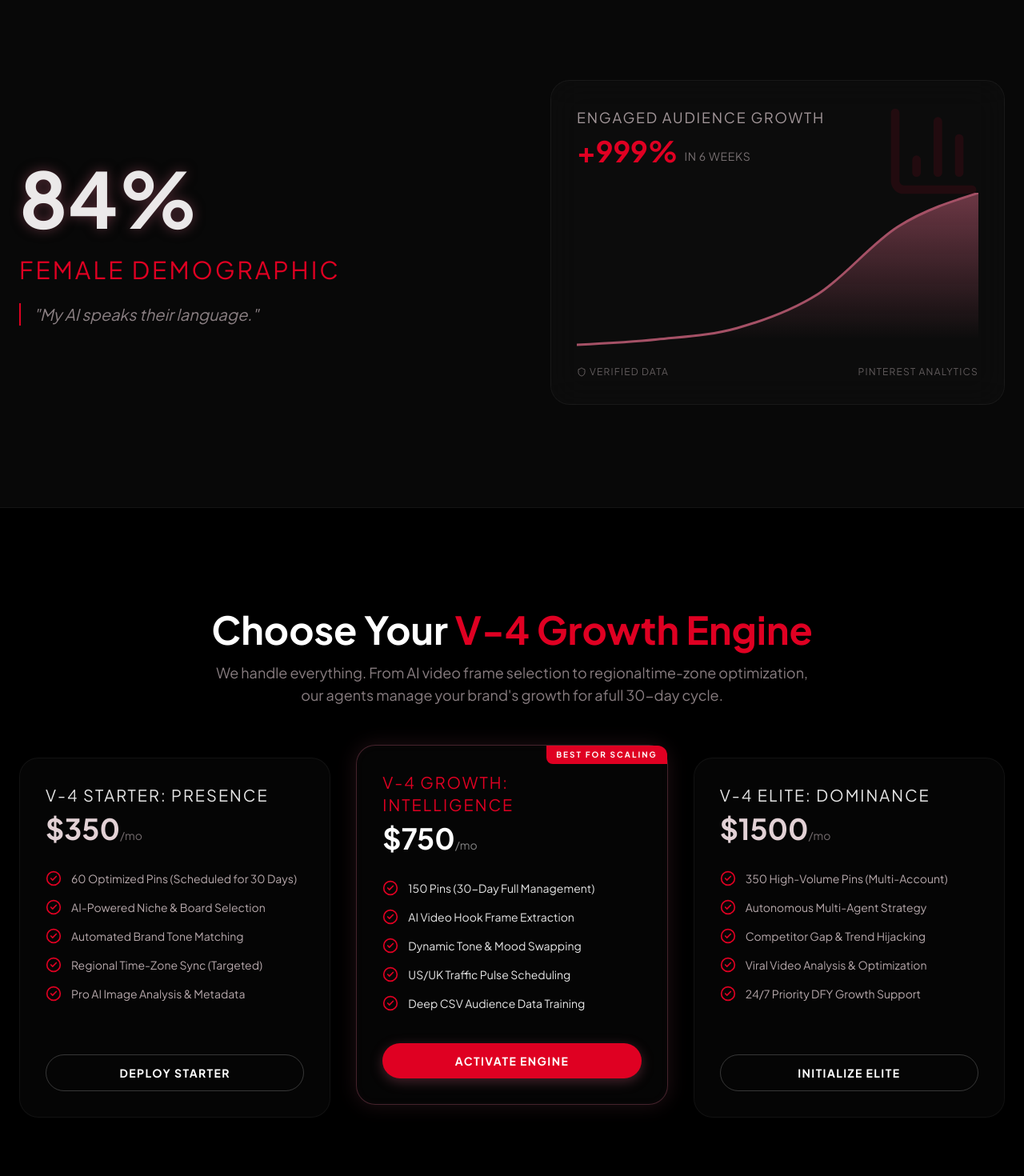
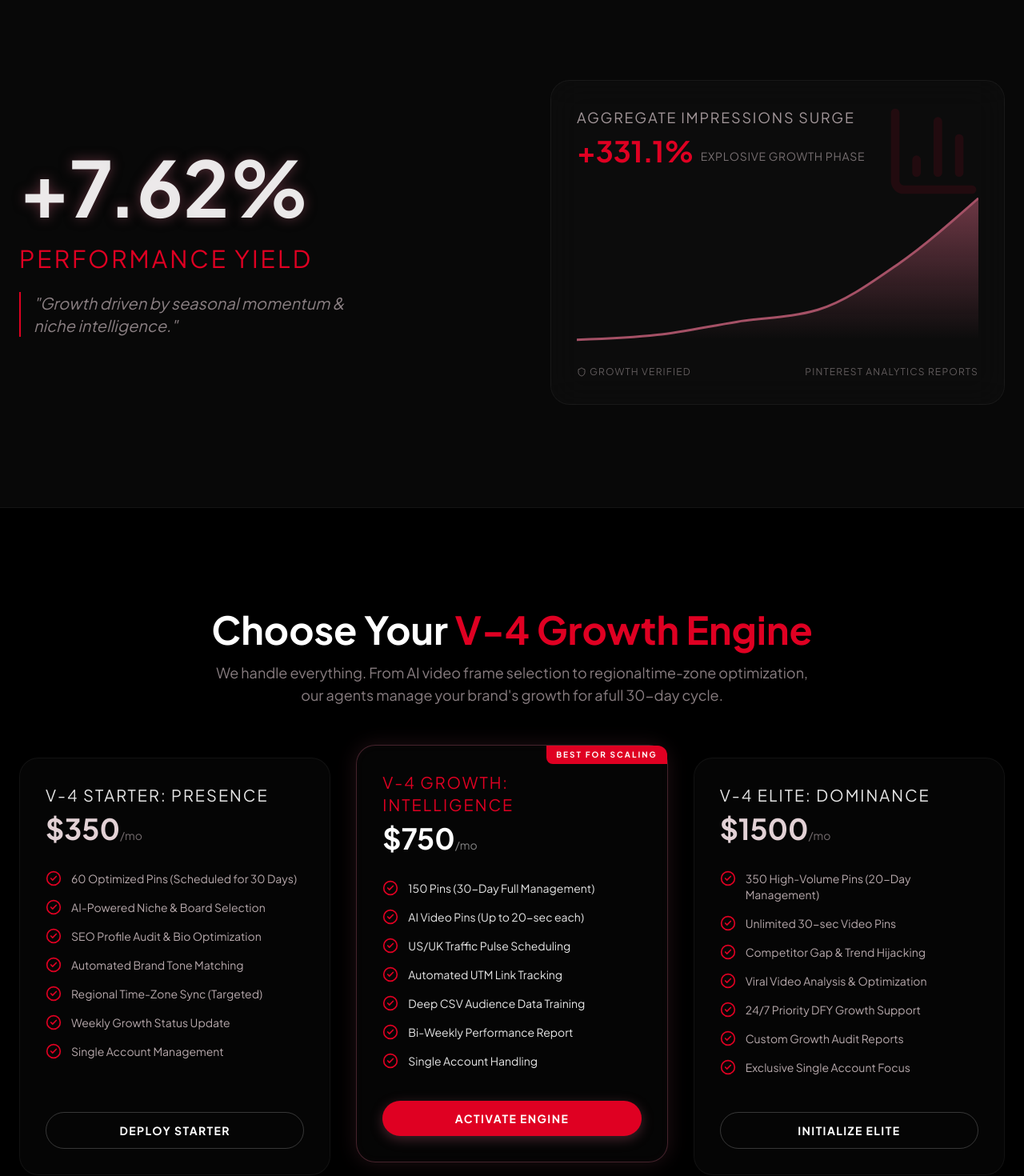
Before and after one commit to sadafshahab97/Pinterest-Automation-V2, a Next.js app: page / in a window 1280 px wide. Shown: the part 920-2390 px from the top of the page at 80% size. Built offline with nearby package versions, Linux system fonts and the light colour scheme.

Commit message:
v-4 release

```diff
--- a/app/components/ProofSection.tsx
+++ b/app/components/ProofSection.tsx
@@ -11,13 +11,14 @@ import {
 } from "recharts";
 import { BarChart3, Shield } from "lucide-react";
 
+// Updated with real growth trajectory from your reports
 const chartData = [
-  { name: "Week 1", audience: 10 },
-  { name: "Week 2", audience: 45 },
-  { name: "Week 3", audience: 120 },
-  { name: "Week 4", audience: 340 },
-  { name: "Week 5", audience: 780 },
-  { name: "Week 6", audience: 999 },
+  { name: "Week 1", audience: 1200 },
+  { name: "Week 2", audience: 2100 },
+  { name: "Week 3", audience: 4500 }, // Explosive growth phase
+  { name: "Week 4", audience: 6666 }, // Matching Audit Report impressions
+  { name: "Week 5", audience: 15000 },
+  { name: "Week 6", audience: 27000 }, // Scaling to 331% surge [cite: 29]
 ];
 
 const ProofSection = () => {
@@ -42,14 +43,15 @@ const ProofSection = () => {
             transition={{ duration: 0.8 }}
             className="space-y-6 text-center lg:text-left"
           >
+            {/* Using the +7.62% Performance Yield from your Audit  */}
             <h2 className="text-6xl md:text-8xl  font-bold text-white/90 leading-none text-glow">
-              84%
+              +7.62%
             </h2>
             <p className="text-2xl md:text-3xl  uppercase tracking-widest text-ruby-red">
-              Female Demographic
+              Performance Yield
             </p>
             <p className="text-xl text-pink-mist/60 font-light border-l-2 border-ruby-red pl-4 italic max-w-md mx-auto lg:mx-0">
-              {`"My AI speaks their language."`}
+              {`"Growth driven by seasonal momentum & niche intelligence."`}
             </p>
           </motion.div>
 
@@ -66,13 +68,14 @@ const ProofSection = () => {
             </div>
 
             <h3 className="text-lg uppercase tracking-widest text-pink-mist/70 mb-2 ">
-              Engaged Audience Growth
+              Aggregate Impressions Surge
             </h3>
 
+            {/* Reflecting the +331.1% explosive growth from your Strategic Analysis  */}
             <div className="text-4xl  font-bold text-ruby-red mb-8 flex items-end gap-2">
-              +999%{" "}
+              +331.1%{" "}
               <span className="text-sm pb-1 text-pink-mist/50  font-normal uppercase tracking-wider">
-                in 6 weeks
+                Explosive Growth Phase
               </span>
             </div>
 
@@ -126,15 +129,15 @@ const ProofSection = () => {
                   </AreaChart>
                 </ResponsiveContainer>
               ) : (
-                <div className="w-full h-full bg-white/5 animate-pulse rounded-xl" /> // Loading placeholder
+                <div className="w-full h-full bg-white/5 animate-pulse rounded-xl" />
               )}
             </div>
 
             <div className="mt-6 flex items-center justify-between text-xs text-pink-mist/40 uppercase tracking-widest">
               <span className="flex items-center gap-1">
-                <Shield className="w-3 h-3" /> Verified Data
+                <Shield className="w-3 h-3" /> Growth Verified
               </span>
-              <span>Pinterest Analytics</span>
+              <span>Pinterest Analytics Reports</span>
             </div>
           </motion.div>
         </div>
--- a/app/components/ServiceTiers.tsx
+++ b/app/components/ServiceTiers.tsx
@@ -10,47 +10,52 @@ const tiers = [
     features: [
       "60 Optimized Pins (Scheduled for 30 Days)",
       "AI-Powered Niche & Board Selection",
+      "SEO Profile Audit & Bio Optimization",
       "Automated Brand Tone Matching",
       "Regional Time-Zone Sync (Targeted)",
-      "Pro AI Image Analysis & Metadata",
+      "Weekly Growth Status Update",
+      "Single Account Management",
     ],
     buttonText: "Deploy Starter",
     highlight: false,
     waMessage:
-      "Hi Sadaf, I'm interested in the V-4 Starter ($400). I need the 30-day automated presence setup.",
+      "Hi Sadaf, I'm interested in the V-4 Starter ($350). I need the 30-day automated presence setup.",
   },
   {
     title: "V-4 Growth: Intelligence",
     price: "750",
     features: [
       "150 Pins (30-Day Full Management)",
-      "AI Video Hook Frame Extraction",
-      "Dynamic Tone & Mood Swapping",
+      "AI Video Pins (Up to 20-sec each)",
       "US/UK Traffic Pulse Scheduling",
+      "Automated UTM Link Tracking",
       "Deep CSV Audience Data Training",
+      "Bi-Weekly Performance Report",
+      "Single Account Handling",
     ],
     buttonText: "Activate Engine",
     highlight: true,
     waMessage:
-      "Hi Sadaf, I'm ready for the V-4 Growth Engine ($800). Let's scale my traffic for the next 30 days.",
+      "Hi Sadaf, I'm ready for the V-4 Growth Engine ($750). Let's scale my traffic for the next 30 days.",
   },
   {
     title: "V-4 Elite: Dominance",
     price: "1500",
     features: [
-      "350 High-Volume Pins (Multi-Account)",
-      "Autonomous Multi-Agent Strategy",
+      "350 High-Volume Pins (20-Day Management)",
+      "Unlimited 30-sec Video Pins",
       "Competitor Gap & Trend Hijacking",
       "Viral Video Analysis & Optimization",
       "24/7 Priority DFY Growth Support",
+      "Custom Growth Audit Reports",
+      "Exclusive Single Account Focus",
     ],
     buttonText: "Initialize Elite",
     highlight: false,
     waMessage:
-      "Hi Sadaf, I need the V-4 Elite Dominance ($1500+). Please manage my global market share.",
+      "Hi Sadaf, I need the V-4 Elite Dominance ($1500). Please manage my global market share.",
   },
 ];
-
 const ServiceTiers = () => {
   return (
     <section className="relative z-10 max-w-7xl mx-auto px-6 py-24 md:py-32">
```
